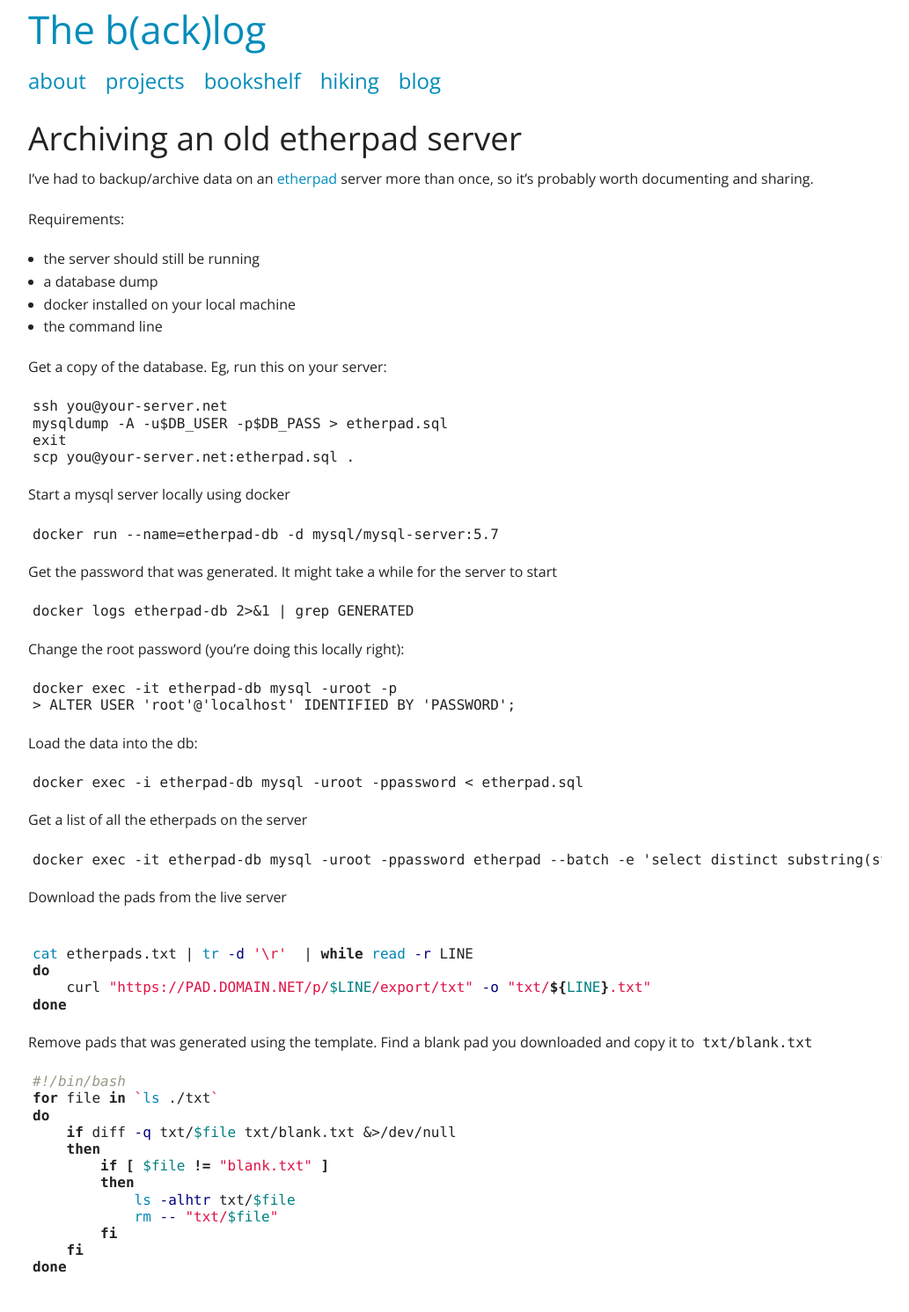
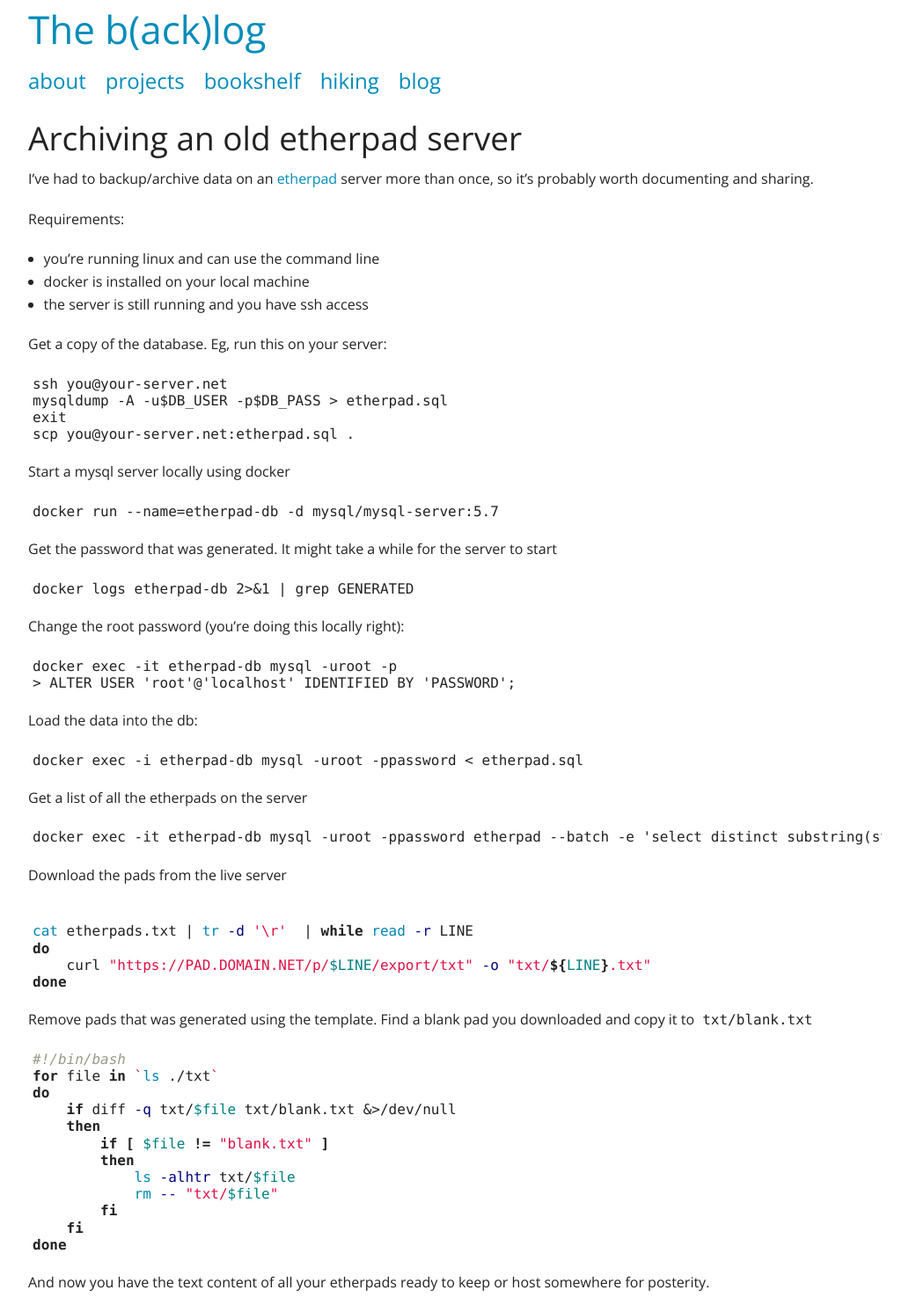
Before and after one commit to dirkcuys/thebacklog, a Jekyll site: the page built from _posts/2019-07-03-archiving-etherpad.md, in a window 1280 px wide. Shown: the whole page at 88% size, without its empty margins (123-1156 px from the left). Built offline with Jekyll 4.4.1, drawn with Linux system fonts in a browser that asks for light colours; nearby versions of some CDN libraries.

Commit message:
Update guide

````diff
--- a/_posts/2019-07-03-archiving-etherpad.md
+++ b/_posts/2019-07-03-archiving-etherpad.md
@@ -7,10 +7,9 @@
 
 Requirements:
 
-- the server should still be running
-- a database dump
-- docker installed on your local machine
-- the command line
+- you're running linux and can use the command line
+- docker is installed on your local machine
+- the server is still running and you have ssh access
 
 Get a copy of the database. Eg, run this on your server:
 
@@ -66,3 +65,5 @@
     fi
 done
 ```
+
+And now you have the text content of all your etherpads ready to keep or host somewhere for posterity.
````
